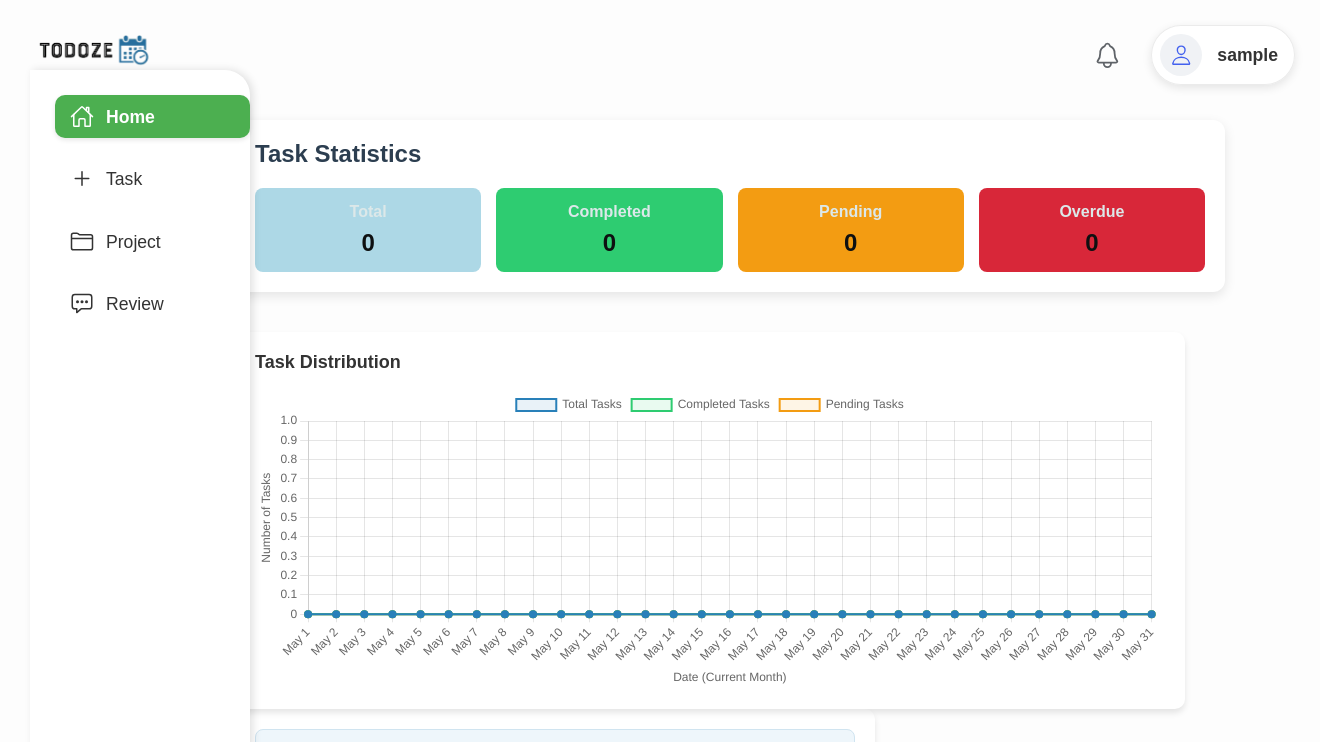
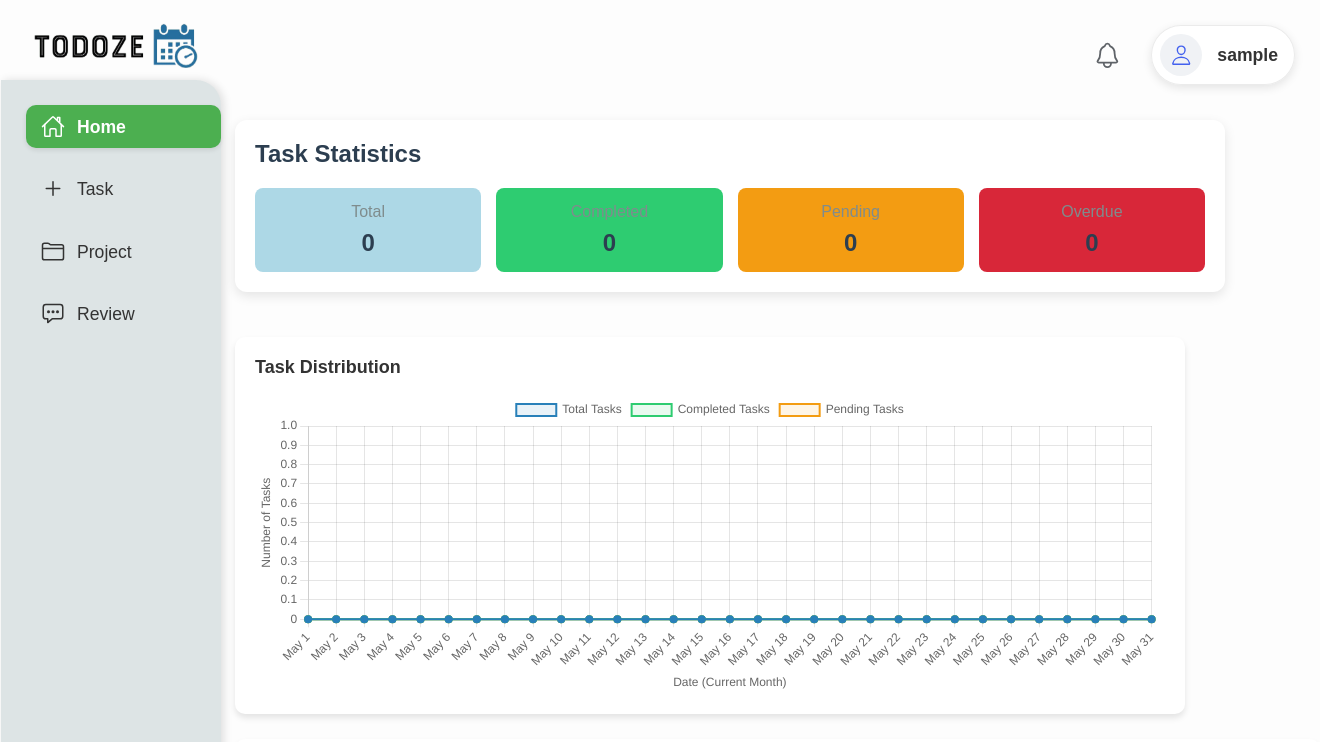
Before and after one commit to itsmecharu/ToDoze, a PHP site: page /dash.php in a window 1320 px wide. Shown: the top 742 px of the page. Run offline with PHP 8.4, Linux system fonts and the light colour scheme; the visitor is signed in with stand-in values (Sample User, id 1); data that the repository does not hold is empty; some libraries are stand-ins or nearby versions.

Commit message:
wiwiwiwi

```diff
--- a/css/dash.css
+++ b/css/dash.css
@@ -14,14 +14,14 @@ body {
 
 .logo-container {
   position: fixed;
-  top: 20px;
-  left: 30px;
+    top: 1px;
+    left: 20px;
   z-index: 1000;
   width: auto; /* Let the logo determine container width */
 }
 
 .logo {
-  height: 60px; /* Increased from 40px to 50px */
+  height: 90px; /* Increased from 40px to 50px */
   width: auto; /* Changed from 100% to maintain aspect ratio */
   display: block;
   transition: transform 0.2s ease; /* Smooth hover effect */
@@ -42,11 +42,11 @@ body {
 /* Sidebar Navigation - Enlarged */
 .l-navbar {
   position: fixed;
-  top: 70px;
-  left: 30px;
+  top: 80px;
+  left: 1px;
   width: 220px; /* Increased from 180px */
   height: calc(100% - 60px);
-  background: #ffffff;
+  background: #dde4e5;
   border-top-right-radius: 25px; /* Increased from 20px */
   border-bottom-right-radius: 25px; /* Increased from 20px */
   box-shadow: 3px 0 8px rgba(0,0,0,0.12); /* Slightly stronger shadow */
@@ -356,6 +356,7 @@ body {
       cursor: pointer;
       border-radius: 10px;
       font-weight: bold;
+      width: 200px;
     }
 
     button:hover {
@@ -445,26 +446,6 @@ body {
       font-size: 1rem;
       font-weight: bold;
       color: #0d8ce0;
-    }
-
-    .progress-bar {
-      width: 100%;
-      height: 10px;
-      background: #e0e0e0;
-      border-radius: 5px;
-      margin-top: 10px;
-      overflow: hidden;
-    }
-
-    .progress-bar-fill {
-      height: 100%;
-      background: linear-gradient(135deg, #2ecc71, #27ae60);
-      transition: width 0.3s ease;
-    }
-
-    @keyframes fadeIn {
-      from { opacity: 0; transform: translateY(10px); }
-      to { opacity: 1; transform: translateY(0); }
     }
 
     .task, .box {
@@ -677,7 +658,7 @@ body {
   color: red;
 }
 
-
+    /*.........invitation.................  */
     .i-container {
       max-width: 800px;
       margin: 20px auto;
@@ -705,7 +686,9 @@ body {
     background-color: #f9f9f9;
     padding: 15px;
     margin-bottom: 15px;
-    border-left: 5px solid #4CAF50;
+    width:1000 px;
+    margin-left: 80PX ;
+    /* border-left: 5px solid #4CAF50; */
     border-radius: 8px;
   }
 
@@ -811,11 +794,6 @@ color: red !important;
 .delete-task:hover {
 text-decoration: underline;
 }
-
-
-
-
-
 
 /* for floating the project form */
 .modal-overlay {
--- a/css/extra.css
+++ b/css/extra.css
@@ -149,9 +149,10 @@
   border-radius: 10px;
   box-shadow: 0 4px 6px rgba(0, 0, 0, 0.1);
   padding: 20px;
-  width: 600px;
+  width: 1045px;
+  align-content: center;
   flex: 2;
-  /* Takes more space than projects */
+  margin-top: 25px;
 }
 
 /* Project Section */
@@ -203,7 +204,6 @@
   }
 }
 
-
 /* first */
 .bottom-container-wrapper {
   width: 100%;
@@ -249,16 +249,15 @@
 
 .stat-label {
   font-size: 1rem;
-  color: hsl(185, 23%, 89%);
-  font: bold;
-  font-weight: 800;
+  color: #7f8c8d;
+  font-weight: 500;
   margin-bottom: 8px;
 }
 
 .stat-value {
   font-size: 1.5rem;
   font-weight: 700;
-  color: lab(4.56% -0.49 -0.77);
+  color: #2c3e50;
 }
 
 /* Responsive adjustments */
```
Also changed, not shown: img/notask.svg (added), img/tasklist.jpg (added), img/tasklist.png (added).
